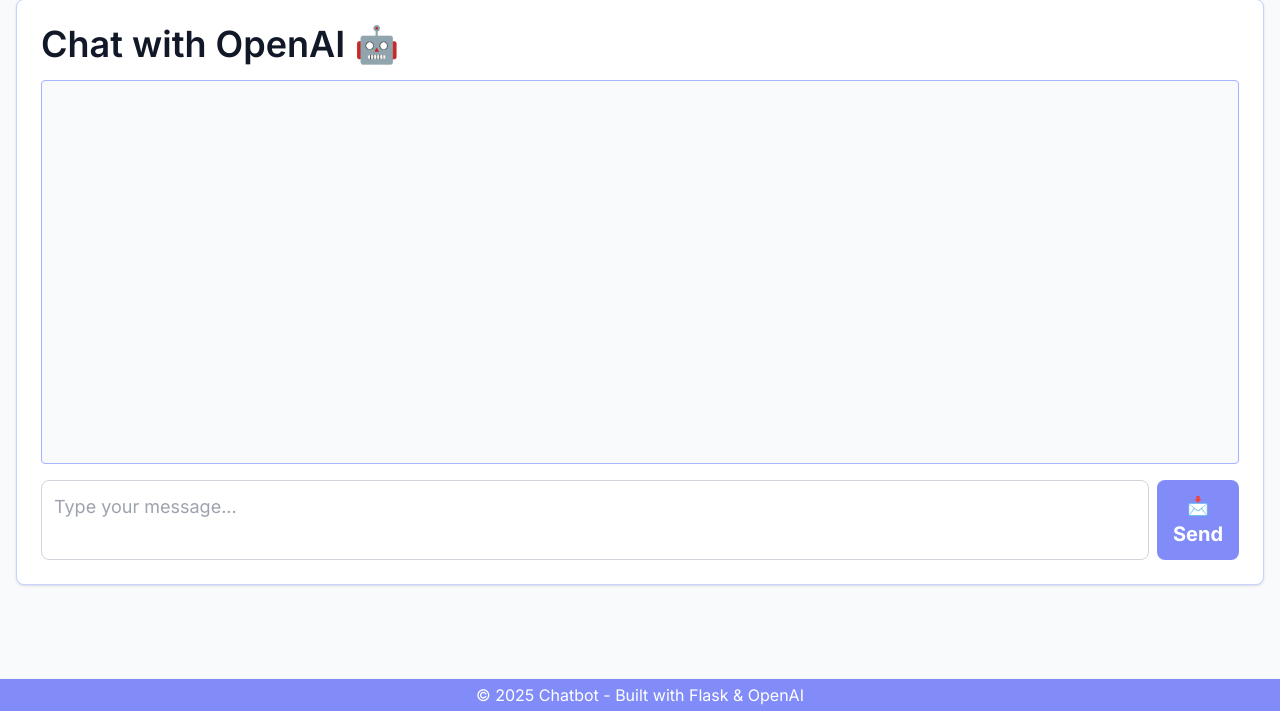
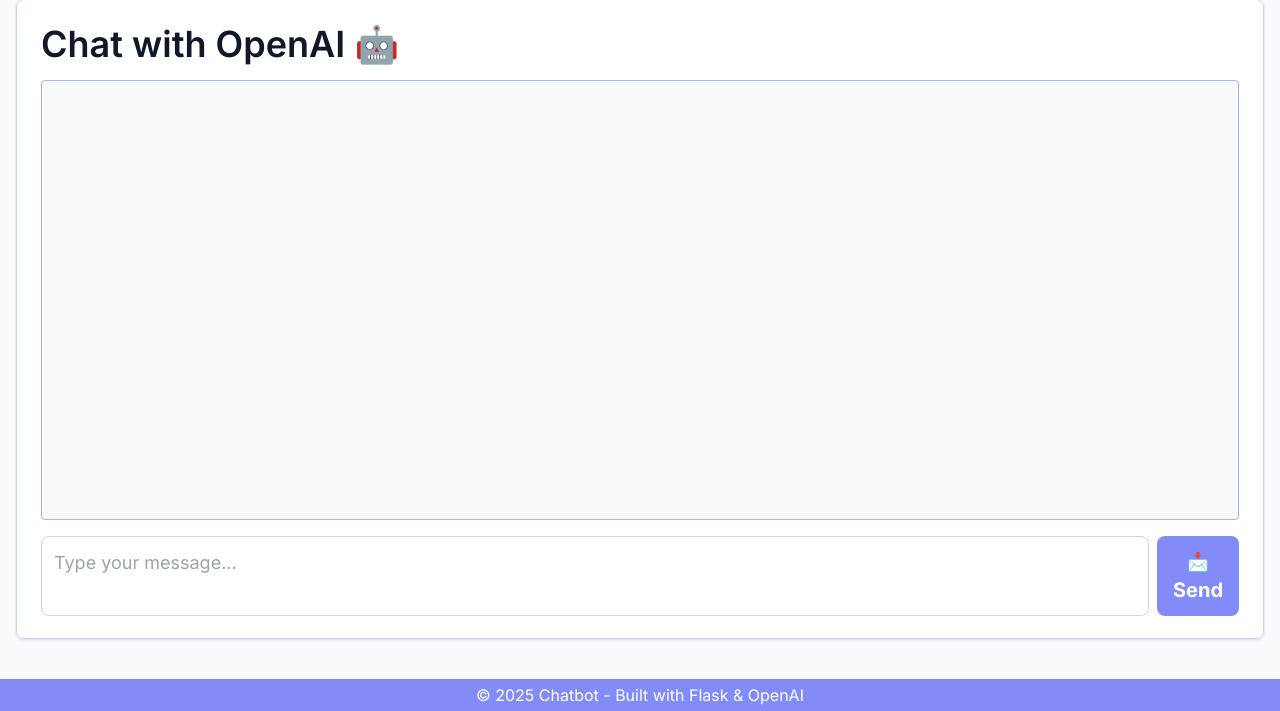
Before and after one commit to Swamy-s-Tech-Skills-Academy-AI-ML-Data/openai-chat-flask, a Flask app: page /stchatbot in a window 1280 px wide. Shown: the part 89-800 px from the top of the page. Run offline with Flask 3, Linux system fonts and the light colour scheme; some libraries are stand-ins or nearby versions.

Commit message:
Adjusted the height

```diff
--- a/website/templates/home.html
+++ b/website/templates/home.html
@@ -1,7 +1,7 @@
 {% extends "base.html" %}
 {% block title %}Home{% endblock %}
 {% block content %}
-<div class="max-w-3xl mx-auto bg-white p-6 rounded-lg shadow">
+<div class="max-w-3xl mx-auto bg-white p-6 rounded-lg shadow h-[80vh] overflow-y-auto">
     <h2 class="text-2xl font-bold mb-4">Welcome to the Single Turn Chat BOT</h2>
     <p class="mb-4">
         This application demonstrates a single-turn chat with Azure OpenAI.
--- a/website/templates/stchatbot.html
+++ b/website/templates/stchatbot.html
@@ -1,13 +1,13 @@
 {% extends "base.html" %}
 {% block title %}Home{% endblock %}
 {% block content %}
-<div class="max-w-8xl mx-auto bg-white p-6 mt-4 rounded-lg shadow border border-indigo-200">
+<div class="max-w-8xl mx-auto bg-white p-6 mt-4 rounded-lg shadow border border-indigo-200 h-[80vh] overflow-y-auto">
 
     <h2 class="text-4xl font-semibold mb-4">Chat with OpenAI 🤖</h2>
 
     <!-- Chat Box -->
     <div id="chat-box"
-        class="bg-gray-50 h-96 overflow-y-auto p-4 rounded mb-4 border border-indigo-300 flex flex-col space-y-2 text-lg">
+        class="bg-gray-50 h-[55vh] overflow-y-auto p-4 rounded mb-4 border border-indigo-300 flex flex-col space-y-2 text-lg">
     </div>
 
     <!-- Input & Button -->
```
